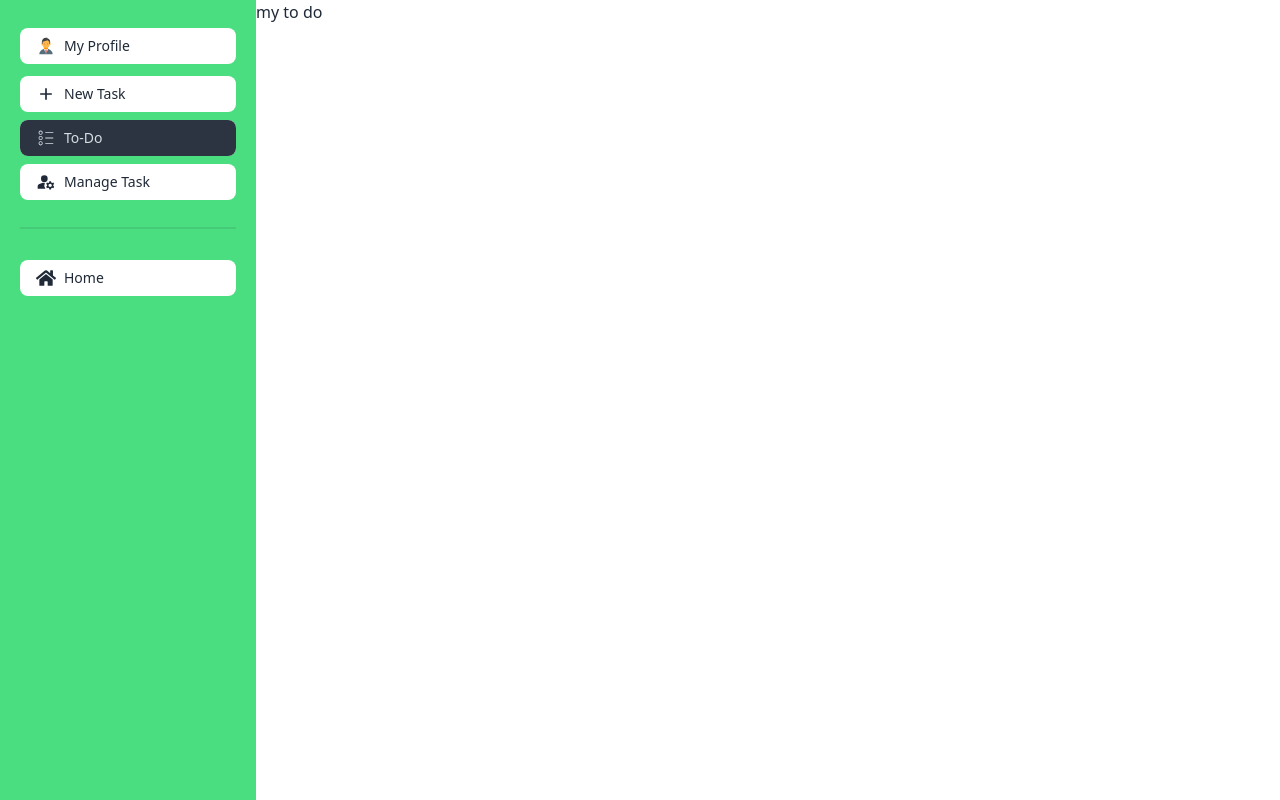
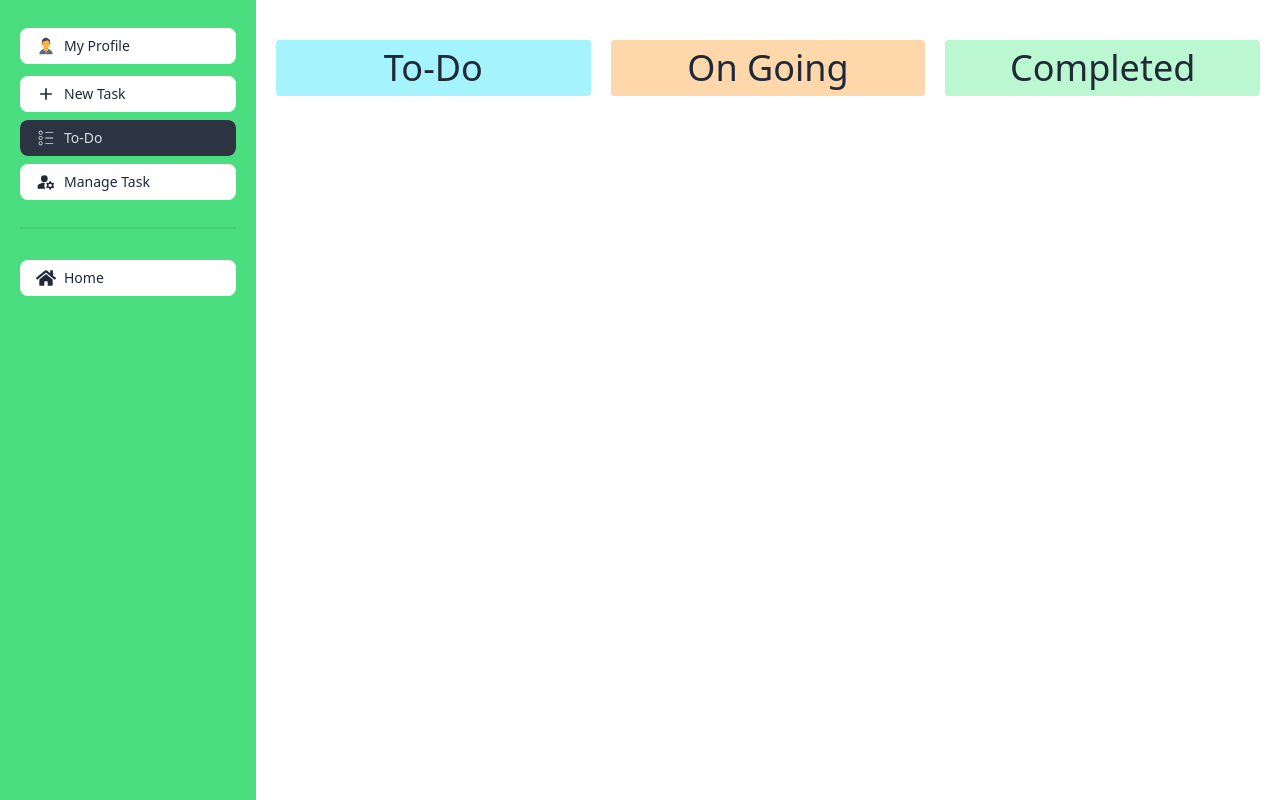
Before and after one commit to alif0013/task-management-client, a React (Vite) app: page /dashboard/todo in a window 1280 px wide. Built offline with nearby package versions, Linux system fonts and the light colour scheme; no server answers.

Commit message:
added to do heding text with formation

```diff
--- a/src/Pages/UserDashboard/ToDo.jsx
+++ b/src/Pages/UserDashboard/ToDo.jsx
@@ -2,8 +2,18 @@ import React from 'react';
 
 const ToDo = () => {
     return (
-        <div>
-            my to do
+        <div className='grid px-5 grid-cols-1 text-center md:grid-cols-2 lg:grid-cols-3 gap-5'>
+            <div className='mt-10'>
+                <h1 className='text-2xl md:text-4xl bg-cyan-200 rounded py-2'>To-Do</h1>
+            </div>
+            <div className='mt-10'>
+                <h1 className='text-2xl md:text-4xl bg-orange-200 rounded py-2'>On Going</h1>
+            </div>
+            <div className='mt-10'>
+                <h1 className='text-2xl md:text-4xl bg-green-200 rounded py-2'>Completed</h1>
+            </div>
+
+
         </div>
     );
 };
--- /dev/null
+++ b/src/hooks/useMyTask.jsx
@@ -0,0 +1,22 @@
+import useAuth from "./useAuth";
+import useAxiosPublic from "./useAxiosPublic";
+
+
+const useMyTask = () => {
+    //tanstack query
+    const axiosPublic = useAxiosPublic();
+    const { user } = useAuth()
+
+    const { refetch, data: toDos = [] } = useQuery({
+        queryKey: ['toDos', user?.email],
+        queryFn: async () => {
+            const res = await axiosPublic.get(`/to-do?email=${user.email}`)
+            return res.data;
+        }
+    })
+
+
+    return [toDos, refetch]
+};
+
+export default useMyTask;
```
